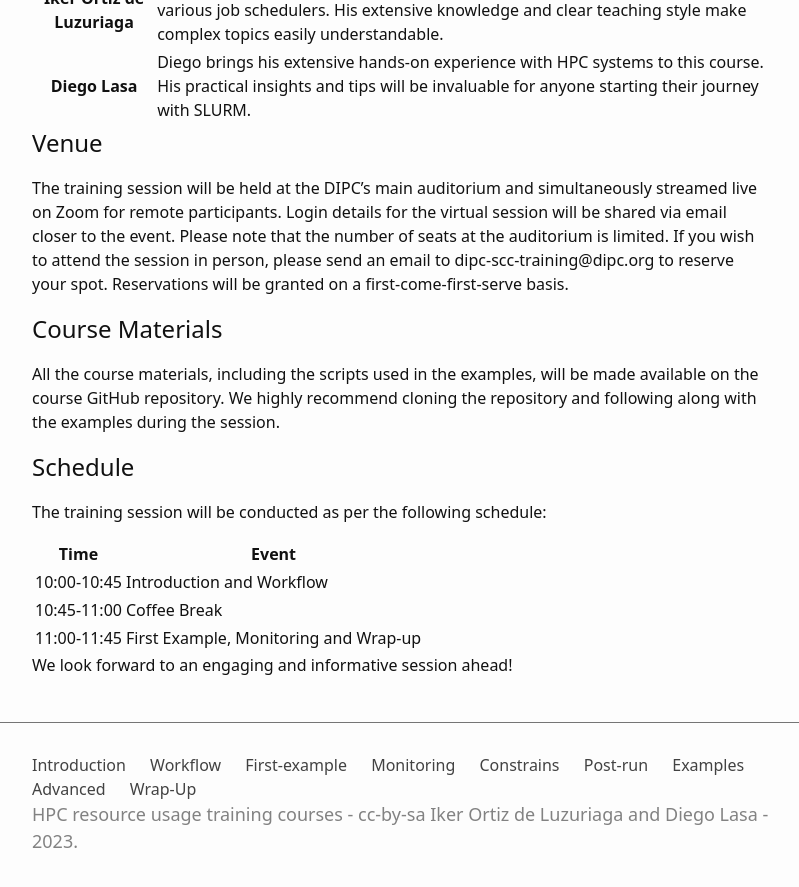
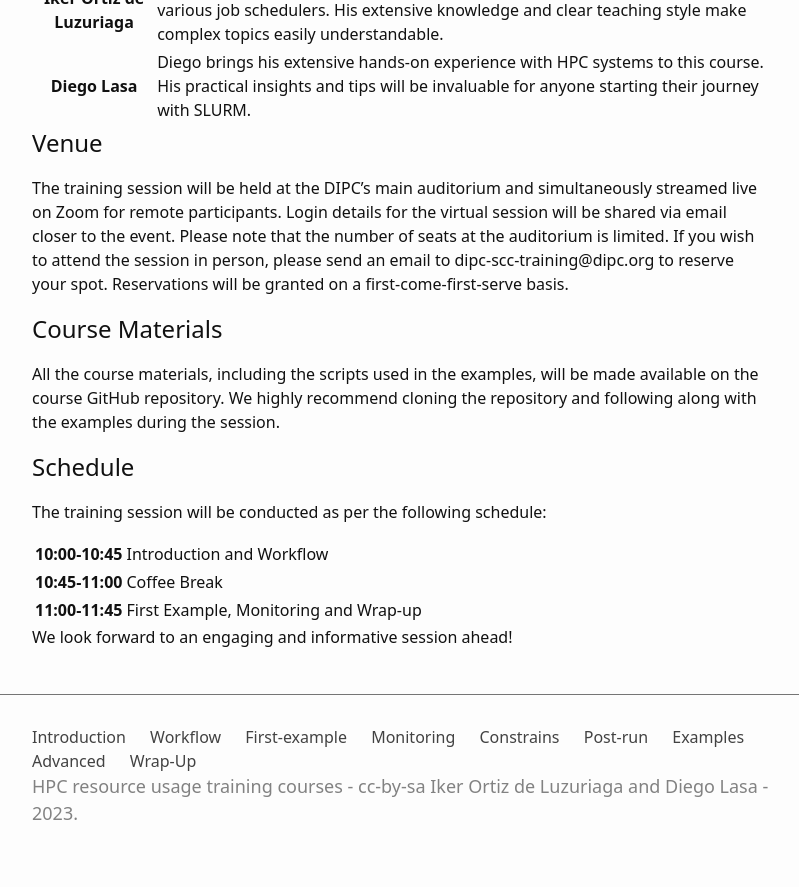
Before and after one commit to dipc-cc/slurm-training, a Jekyll site: the page built from index.md, in a window 1280 px wide and 900 px high, scrolled down 1202 px. Shown: the top 887 px of the window, without its empty margins (238-1037 px from the left). Built offline with Jekyll 4.4.1, drawn with Linux system fonts in a browser that asks for light colours; some web fonts are replaced.

Commit message:
added a table in the presentation page

```diff
--- a/index.md
+++ b/index.md
@@ -49,22 +49,20 @@ The training session will be conducted as per the following schedule:
 
 <table>
     <tr>
-        <th>Time</th>
-        <th>Event</th>
-    </tr>
-    <tr>
-        <td>10:00-10:45</td>
+        <th>10:00-10:45</th>
         <td>Introduction and Workflow</td>
     </tr>
     <tr>
-        <td>10:45-11:00</td>
+        <th>10:45-11:00</th>
         <td>Coffee Break</td>
     </tr>
     <tr>
-        <td>11:00-11:45</td>
+        <th>11:00-11:45</th>
         <td>First Example, Monitoring and Wrap-up</td>
     </tr>
+
 </table>
 
 
+
 We look forward to an engaging and informative session ahead!
```
